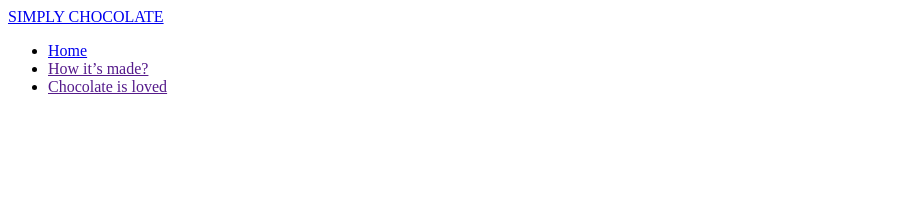
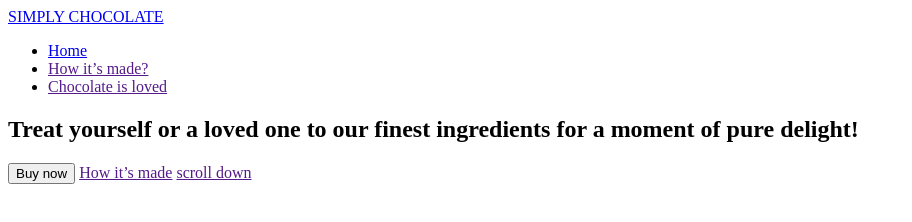
Before and after one commit to Vidiborets0012/Simply-Chocolate-ov, a plain HTML site: page index.html in a window 1280 px wide. Shown: the whole page, without its empty margins (0-912 px from the left). Drawn offline with Linux system fonts and the light colour scheme.

Commit message:
add hero section

```diff
--- a/index.html
+++ b/index.html
@@ -6,6 +6,7 @@
     <title>Simply Chocolate</title>
   </head>
   <body>
+    <!-- =============== HEADER =============== -->
     <header>
       <nav>
         <a href="./index.html">SIMPLY CHOCOLATE</a>
@@ -18,7 +19,17 @@
       </nav>
     </header>
     <main>
-      <section></section>
+      <!-- =============== HERO SECTION =============== -->
+      <section>
+        <h1>
+          Treat yourself or a loved one to our finest ingredients for a moment
+          of pure delight!
+        </h1>
+        <button type="button">Buy now</button>
+        <a href="">How it’s made</a>
+        <a href="">scroll down</a>
+      </section>
+
       <section></section>
       <section></section>
       <section></section>
```
